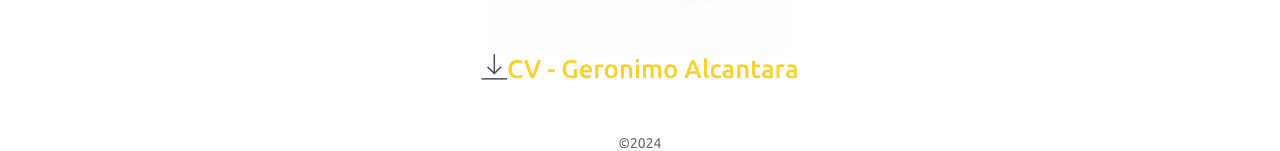
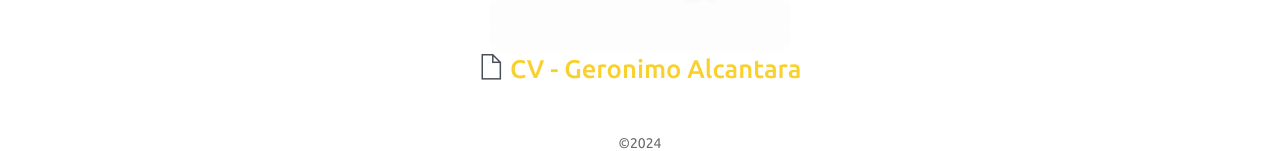
Before and after one commit to RobusoftLimited/Robusoft, a React (Create React App) app: page / in a window 1280 px wide. Shown: the part 4322-4473 px from the top of the page. Built offline with nearby package versions, Linux system fonts and the light colour scheme.

Commit message:
adjust download

```diff
--- a/src/Link.tsx
+++ b/src/Link.tsx
@@ -21,7 +21,7 @@ function Link() {
             alt="linkedin icon"
           />
         </a>
-        <h4><i className="ti-download"></i><a href={cv_url} download="cv.docx">CV - Geronimo Alcantara</a></h4>
+        <h4><i className="ti-file"></i> <a href={cv_url} download="cv.docx">CV - Geronimo Alcantara</a></h4>
       </div>
       <p className="mt-5">&copy;2024</p>
     </section>
```
